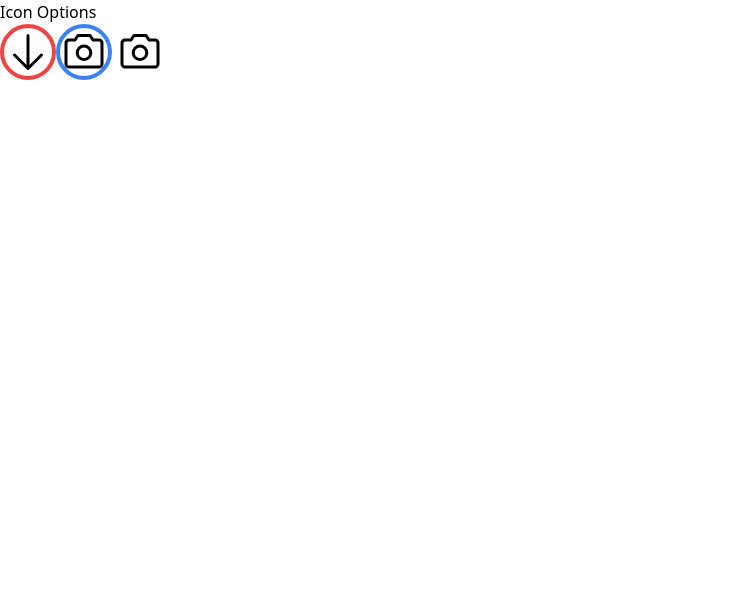
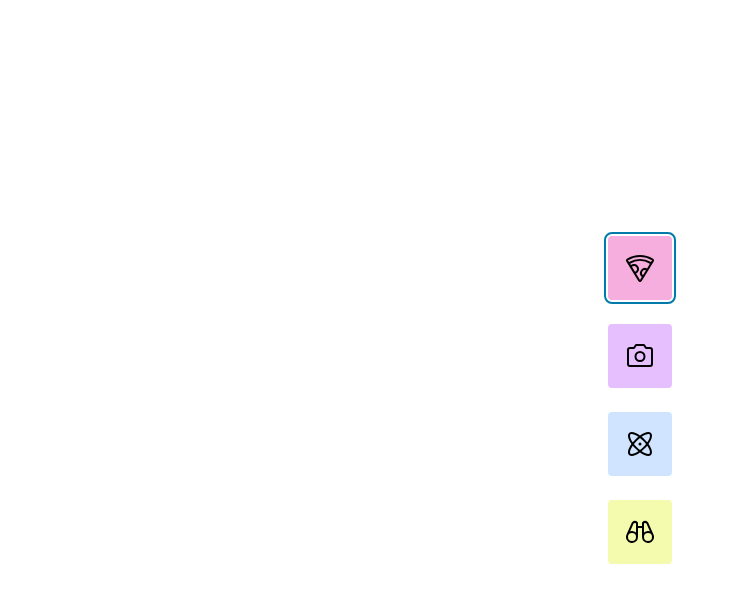
Before and after one commit to UofA-Blueprint/AlzheimerCalgary2.0, a React (Vite) app: page /icon-select in a window 1280 px wide. Shown: the top 602 px of the page, without its empty margins (0-739 px from the left). Built offline with nearby package versions, Linux system fonts and the light colour scheme.

Commit message:
:sparkles: profile icons

```diff
--- a/src/components/ColorPicker.tsx
+++ b/src/components/ColorPicker.tsx
@@ -1,9 +1,10 @@
 import clsx from "clsx";
 import { useState, useEffect, useRef, useCallback } from "react";
+import ProfileColor from "@/types/ProfileColor";
 
 interface ColorCircleProps {
 	/** The color of the circle */
-  color: string;
+	color: ProfileColor;
 }
 function ColorCircle({ color }: ColorCircleProps) {
 	// Circle style
@@ -14,10 +15,10 @@ function ColorCircle({ color }: ColorCircleProps) {
 
 interface ColorPickerOptionProps {
 	/** The color option */
-  color: string;
+	color: ProfileColor;
 
 	/** The function to call when the option is clicked */
-  handleClick: (color: string) => void;
+	handleClick: (color: ProfileColor) => void;
 }
 function ColorPickerOption({ color, handleClick }: ColorPickerOptionProps) {
 	// Body style
@@ -45,7 +46,7 @@ interface ColorPickerDropdownProps {
 	dropdownRef: React.RefObject<HTMLDivElement>;
 
 	/** The function to call when the option is clicked */
-  handleClick: (color: string) => void;
+	handleClick: (color: ProfileColor) => void;
 }
 function ColorPickerDropdown({
 	dropdownRef,
@@ -105,7 +106,7 @@ function ColorPickerDropdown({
 
 interface ColorPickerButtonProps {
 	/** The color currently selected */
-  selectedColor: string;
+	selectedColor: ProfileColor;
 
 	/** The ref to the button */
 	buttonRef: React.RefObject<HTMLButtonElement>;
@@ -140,7 +141,8 @@ function ColorPickerButton({
 function ColorPicker() {
 	// State for the color picker
 	const [isDropdownOpen, setIsDropdownOpen] = useState(false);
-  const [selectedColor, setSelectedColor] = useState("bg-profile-air");
+	const [selectedColor, setSelectedColor] =
+		useState<ProfileColor>("bg-profile-air");
 
 	// Refs for the button and the dropdown
 	const buttonRef = useRef<HTMLButtonElement>(null);
--- a/src/components/IconOption.tsx
+++ b/src/components/IconOption.tsx
@@ -1,27 +1,26 @@
-// IconOption.tsx
-
-import React from 'react';
-import * as Icon from '@phosphor-icons/react';
+import React from "react";
+import clsx from "clsx";
+import ProfileColor from "@/types/ProfileColor";
 
 interface IconOptionProps {
-    icon: keyof typeof Icon;
-    color: string;
-    selected: boolean;
+	/** The phosphor icon to display in the option component */
+	icon: React.ReactNode;
+
+	/** The background color of the option component */
+	color: ProfileColor;
+
+	/** Whether the option is selected or not */
+	selected: boolean;
 }
 
-const IconOption: React.FC<IconOptionProps> = ({ icon, color, selected }) => {
-    const IconComponent: React.ElementType = Icon[icon];
-    const colorVariants: { [key: string]: any } = {
-        blue: 'border-blue-500',
-        red: 'border-red-500',
-        yellow: 'border-yellow-500',
-      }
+const IconOption = ({ icon, color, selected }: IconOptionProps) => {
+	const body = "flex items-center justify-center w-16 h-16 rounded";
 
-    return (
-        <div className={`inline-flex justify-center items-center rounded-full border-4 ${selected ? `${colorVariants[color]}` : 'border-transparent'}`}>
-            <IconComponent className={`rounded-full w-12 h-12`}/>
-        </div>
-    );
-}
+	const border = "outline outline-2 outline-primary-dark outline-offset-2";
+
+	return (
+		<div className={clsx(body, color, { [border]: selected })}>{icon}</div>
+	);
+};
 
 export default IconOption;
--- a/src/routes/IconOptionTest.tsx
+++ b/src/routes/IconOptionTest.tsx
@@ -1,16 +1,33 @@
-import React from 'react';
-import IconOption from '@/components/IconOption';
+import React from "react";
+import IconOption from "@/components/IconOption";
+import { Pizza, Camera, Atom, Binoculars } from "@phosphor-icons/react";
 
-const IconOptionTest: React.FC = () => {
-    return (
-        <div>
-            <h1>Icon Options</h1>
-            <IconOption icon="ArrowDown" color="red" selected={true} />
+const IconOptionTest = () => {
+	return (
+		<div className="fixed inset-0 flex flex-col gap-6 items-center justify-center">
+			<IconOption
+				icon={<Pizza size={32} />}
+				color="bg-profile-candy"
+				selected={true}
+			/>
 
-            <IconOption icon="Camera" color="blue" selected={true} />
-            <IconOption icon="Camera" color="yellow" selected={false} />
-        </div>
-    );
+			<IconOption
+				icon={<Camera size={32} />}
+				color="bg-profile-lilac"
+				selected={false}
+			/>
+			<IconOption
+				icon={<Atom size={32} />}
+				color="bg-profile-water"
+				selected={false}
+			/>
+			<IconOption
+				icon={<Binoculars size={32} />}
+				color="bg-profile-lime"
+				selected={false}
+			/>
+		</div>
+	);
 };
 
 export default IconOptionTest;
--- /dev/null
+++ b/src/types/ProfileColor.tsx
@@ -0,0 +1,11 @@
+type ProfileColor =
+	| "bg-profile-water"
+	| "bg-profile-air"
+	| "bg-profile-lilac"
+	| "bg-profile-candy"
+	| "bg-profile-tulip"
+	| "bg-profile-gold"
+	| "bg-profile-lime"
+	| "bg-profile-jade";
+
+export default ProfileColor;
```
Lines whose indentation alone changed are shown as unchanged.
